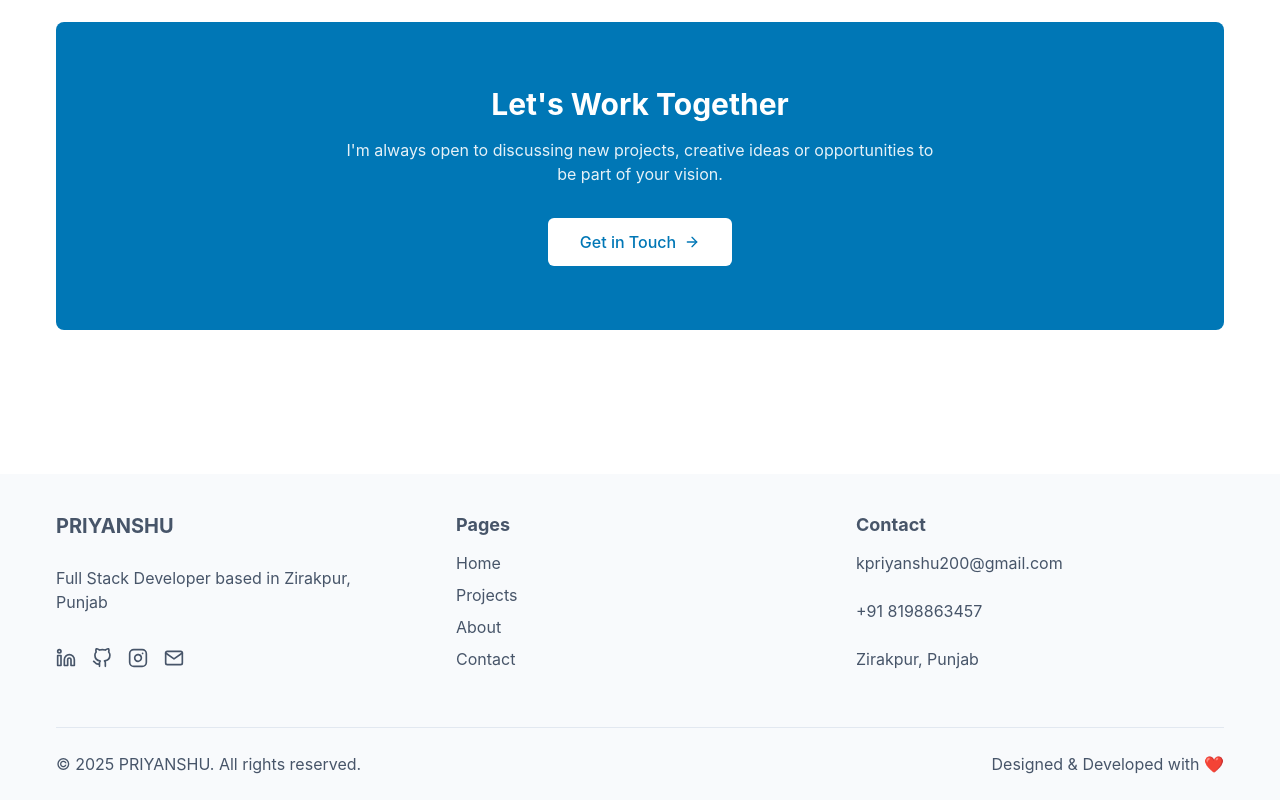
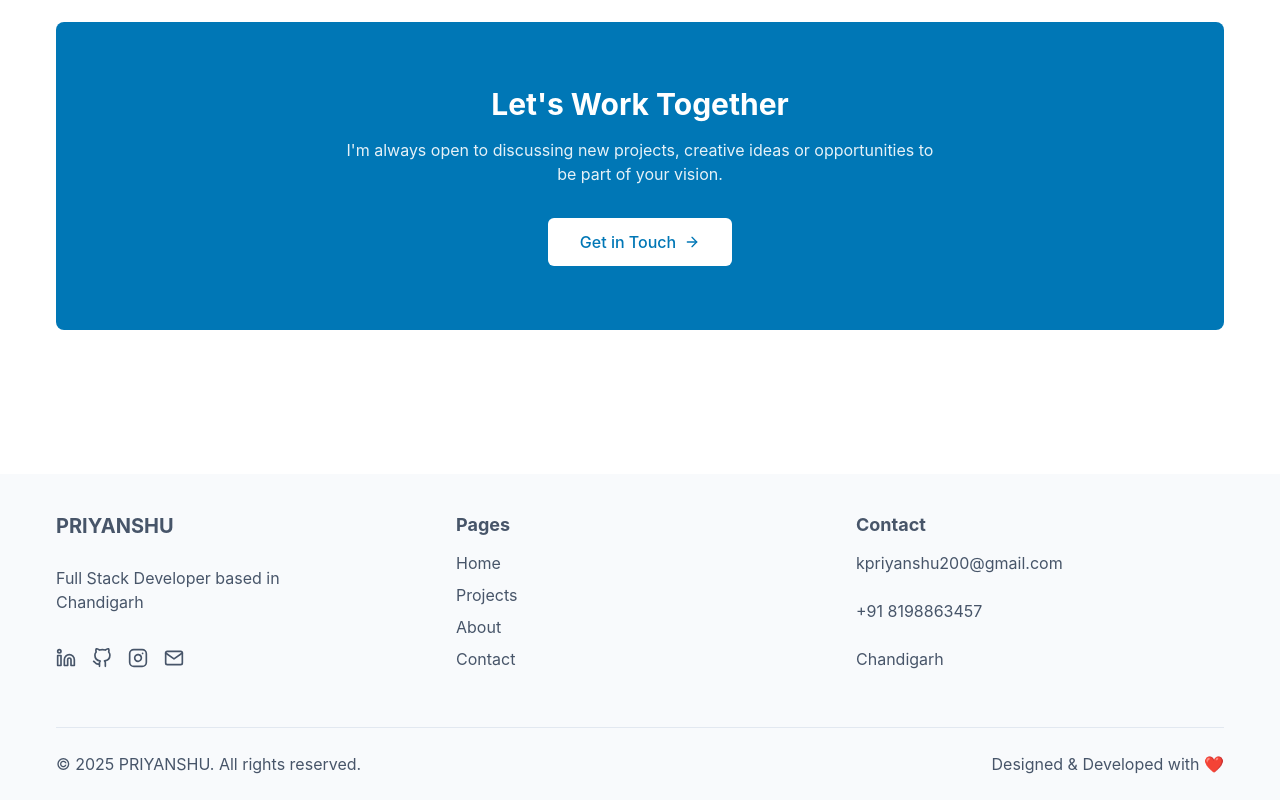
Before and after one commit to PRIYANSHU700/Main-Portfolio, a React (Vite) app: page / in a window 1280 px wide. Shown: the part 1648-2448 px from the top of the page. Built offline with nearby package versions, Linux system fonts and the light colour scheme.

Commit message:
Update placeholder.js

```diff
--- a/src/assets/placeholder.js
+++ b/src/assets/placeholder.js
@@ -3,7 +3,7 @@ export const personalInfo = {
   title: "Full Stack Developer",
   email: "kpriyanshu200@gmail.com",
   phone: "+91 8198863457",
-  location: "Zirakpur, Punjab",
+  location: "Chandigarh",
   bio: "Passionate full stack developer with expertise in creating beautiful, functional, and user-friendly web applications. I love turning complex problems into simple, intuitive designs.",
   longBio: `I'm a full stack developer with over 2 years of experience building modern web applications. My journey in web development started when I built my first website at the age of 18, and I've been hooked ever since.
 
```
